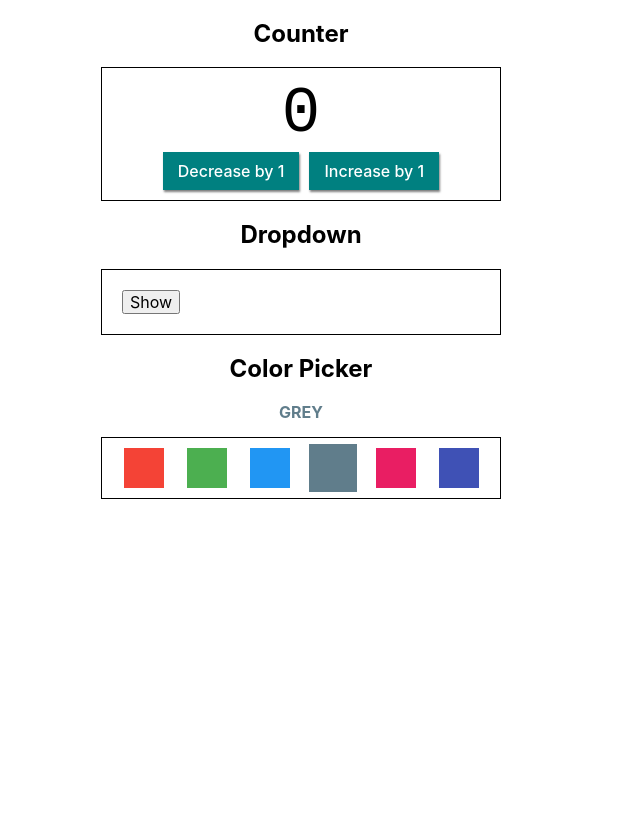
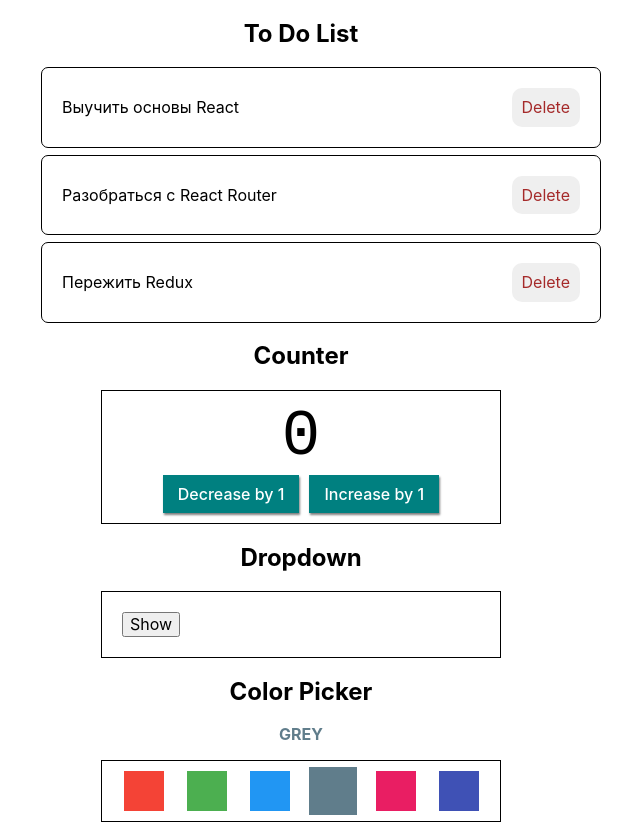
Before and after one commit to Larisa-Antsifrova/goit-practice-react, a React (Create React App) app: page / in a window 1280 px wide. Shown: the whole page, without its empty margins (339-979 px from the left). Before the commit the page ends 800 px from the top, so only its background shows below. Built offline with nearby package versions, Linux system fonts and the light colour scheme.

Commit message:
Added basic files and styles for ToDoList component.

```diff
--- a/src/App.js
+++ b/src/App.js
@@ -1,21 +1,55 @@
-import React from 'react';
+import React, { Component } from 'react';
 import Counter from './components/Counter';
 import Dropdown from './components/Dropdown';
 import ColorPicker from './components/ColorPicker';
+import ToDoList from './components/ToDoList';
 
 import options from './db/options.json';
+import todos from './db/todos.json';
 
-function App() {
+class App extends Component {
+  state = { todos: todos };
+
+  render() {
+    const { todos } = this.state;
+    console.log(todos);
+
     return (
       <>
+        <h2>To Do List</h2>
+        <ToDoList todos={todos} />
+
         <h2>Counter</h2>
         <Counter />
+
         <h2>Dropdown</h2>
         <Dropdown />
+
         <h2>Color Picker</h2>
         <ColorPicker options={options} />
       </>
     );
   }
+}
 
 export default App;
+
+// function App() {
+//   return (
+//     <>
+//       <h2>To Do List</h2>
+//       <ToDoList />
+
+//       <h2>Counter</h2>
+//       <Counter />
+
+//       <h2>Dropdown</h2>
+//       <Dropdown />
+
+//       <h2>Color Picker</h2>
+//       <ColorPicker options={options} />
+//     </>
+//   );
+// }
+
+// export default App;
--- /dev/null
+++ b/src/components/ToDoList/ToDoList.js
@@ -0,0 +1,16 @@
+import React from 'react';
+
+import styles from './ToDoList.module.css';
+
+const ToDoList = ({ todos }) => (
+  <ul className={styles.TodoList}>
+    {todos.map(({ id, text }) => (
+      <li key={id} className={styles.TodoList__item}>
+        <p className={styles.TodoList__text}>{text}</p>
+        <button className={styles.btn}>Delete</button>
+      </li>
+    ))}
+  </ul>
+);
+
+export default ToDoList;
--- /dev/null
+++ b/src/components/ToDoList/ToDoList.module.css
@@ -0,0 +1,36 @@
+.TodoList {
+  margin: 0 auto;
+  width: 600px;
+}
+
+.TodoList__item {
+  display: flex;
+  align-items: center;
+  justify-content: space-between;
+  padding: 20px;
+  margin-bottom: 7px;
+  border: 1px solid black;
+  border-radius: 7px;
+}
+
+.TodoList__text {
+  margin-top: 0;
+  margin-bottom: 0;
+  margin-right: 10px;
+}
+
+.btn {
+  padding: 10px;
+
+  outline: none;
+  border: none;
+  border-radius: 10px;
+
+  color: brown;
+}
+
+.btn:hover,
+.btn:focus {
+  background-color: brown;
+  color: white;
+}
--- /dev/null
+++ b/src/components/ToDoList/index.js
@@ -0,0 +1 @@
+export { default } from './ToDoList';
--- /dev/null
+++ b/src/db/todos.json
@@ -0,0 +1,5 @@
+[
+  { "id": "id-1", "text": "Выучить основы React", "completed": true },
+  { "id": "id-2", "text": "Разобраться с React Router", "completed": false },
+  { "id": "id-3", "text": "Пережить Redux", "completed": false }
+]
```
Lines whose indentation alone changed are shown as unchanged.
